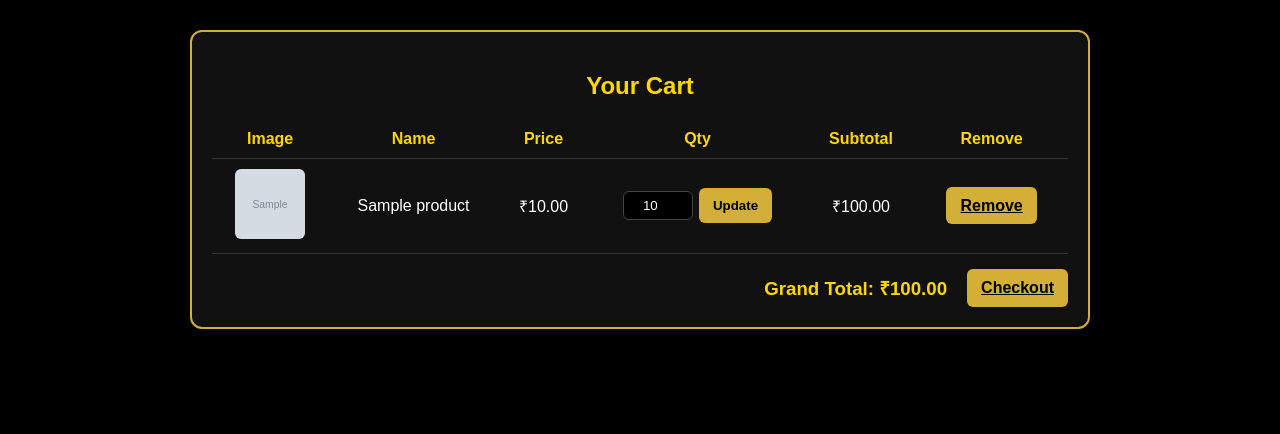
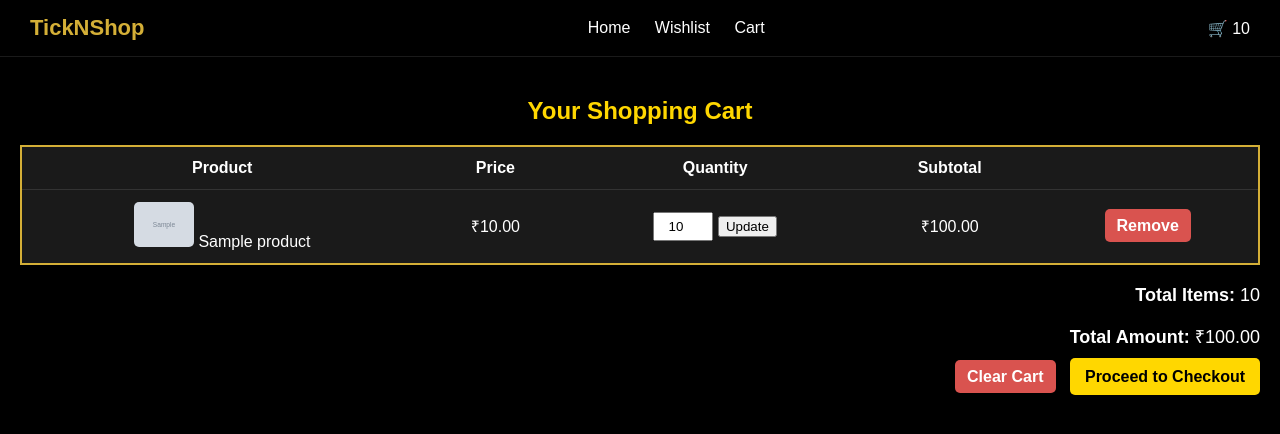
Before and after one commit to Hetvipatel5/TickNShop, a PHP site: page /cart.php in a window 1280 px wide. Shown: the top 434 px of the page. Run offline with PHP 8.4, Linux system fonts and the light colour scheme; the visitor is signed in with stand-in values (Sample User, id 1); tables that the repository leaves empty or names only in its code hold one stand-in row (values such as "Sample post"); grey boxes marked "Sample" are stand-in pictures.

```diff
--- a/cart.php
+++ b/cart.php
@@ -1,24 +1,70 @@
 <?php
-include 'auth.php'; require_login_or_redirect();
+session_start();
 include 'db.php';
 
-$user_id = (int)$_SESSION['user_id'];
+$session_id = session_id();
+$user_id = isset($_SESSION['user_id']) ? $_SESSION['user_id'] : null;
 
-$sql = "SELECT p.id, p.name, p.price, p.image, c.quantity
+// --- Update quantity ---
+if (isset($_POST['update_quantity'])) {
+    $id = (int)$_POST['id'];
+    $qty = max(1, (int)$_POST['quantity']);
+
+    $sql = "UPDATE cart SET quantity=? WHERE id=? AND (session_id=? OR user_id=?)";
+    $stmt = $conn->prepare($sql);
+    $stmt->bind_param("iisi", $qty, $id, $session_id, $user_id);
+    $stmt->execute();
+
+    header("Location: cart.php");
+    exit;
+}
+
+// --- Remove item ---
+if (isset($_GET['remove'])) {
+    $id = (int)$_GET['remove'];
+
+    $sql = "DELETE FROM cart WHERE id=? AND (session_id=? OR user_id=?)";
+    $stmt = $conn->prepare($sql);
+    $stmt->bind_param("isi", $id, $session_id, $user_id);
+    $stmt->execute();
+
+    header("Location: cart.php");
+    exit;
+}
+
+// --- Clear cart ---
+if (isset($_GET['clear'])) {
+    if ($user_id) {
+        $stmt = $conn->prepare("DELETE FROM cart WHERE user_id=?");
+        $stmt->bind_param("i", $user_id);
+    } else {
+        $stmt = $conn->prepare("DELETE FROM cart WHERE session_id=?");
+        $stmt->bind_param("s", $session_id);
+    }
+    $stmt->execute();
+
+    header("Location: cart.php");
+    exit;
+}
+
+// --- Fetch cart items ---
+$sql = "SELECT c.id, c.quantity, p.name, p.price, p.image
         FROM cart c
-        JOIN products p ON p.id = c.product_id
-        WHERE c.user_id = ?";
+        JOIN products p ON c.product_id = p.id
+        WHERE c.session_id=? OR c.user_id=?";
 $stmt = $conn->prepare($sql);
-$stmt->bind_param("i", $user_id);
+$stmt->bind_param("si", $session_id, $user_id);
 $stmt->execute();
 $res = $stmt->get_result();
 
-$items = [];
-$total = 0;
+$cart_items = [];
+$total_items = 0;
+$total_amount = 0;
+
 while ($row = $res->fetch_assoc()) {
-    $row['subtotal'] = $row['price'] * $row['quantity'];
-    $total += $row['subtotal'];
-    $items[] = $row;
+    $cart_items[] = $row;
+    $total_items += $row['quantity'];
+    $total_amount += $row['price'] * $row['quantity'];
 }
 ?>
 <!DOCTYPE html>
@@ -27,55 +73,70 @@ while ($row = $res->fetch_assoc()) {
     <meta charset="UTF-8">
     <title>Your Cart | TickNShop</title>
     <link rel="stylesheet" href="style.css?v=<?php echo time(); ?>">
-  <style>
-    .cart{max-width:900px;margin:30px auto;background:#111;padding:20px;border:2px solid #D4AF37;border-radius:12px;}
-    table{width:100%;border-collapse:collapse}
-    th,td{padding:10px;border-bottom:1px solid #333;text-align:center;color:#fff}
-    th{color:#FFD700}
-    img{width:70px;height:70px;object-fit:cover;border-radius:6px}
-    .actions a, .actions button{margin:0 4px}
-    .total{display:flex;justify-content:flex-end;gap:20px;align-items:center;margin-top:15px}
-    .btn{background:#D4AF37;color:#000;padding:10px 14px;border:none;border-radius:6px;font-weight:bold;cursor:pointer}
-    .btn:hover{background:#FFD700}
-    input[type=number]{width:70px;padding:6px;border-radius:6px;border:1px solid #444;background:#000;color:#fff;text-align:center}
-  </style>
 </head>
 <body>
-  <div class="cart">
-    <h2 style="text-align:center;color:#FFD700;">Your Cart</h2>
 
-    <?php if (!$items): ?>
-      <p style="text-align:center;color:#ccc;">Your cart is empty.</p>
+<header class="header">
+    <div class="logo">TickNShop</div>
+    <nav class="navbar">
+        <a href="index.php">Home</a>
+        <a href="wishlist.php">Wishlist</a>
+        <a href="cart.php">Cart</a>
+    </nav>
+    <div class="icons">
+        🛒 <?php echo $total_items; ?>
+    </div>
+</header>
+
+<section class="cart-page">
+    <h2>Your Shopping Cart</h2>
+
+    <?php if (empty($cart_items)): ?>
+        <p style="text-align:center; color:#FFD700;">Your cart is empty.</p>
     <?php else: ?>
-      <table>
+        <table class="cart-table">
+            <thead>
                 <tr>
-          <th>Image</th><th>Name</th><th>Price</th><th>Qty</th><th>Subtotal</th><th>Remove</th>
+                    <th>Product</th>
+                    <th>Price</th>
+                    <th>Quantity</th>
+                    <th>Subtotal</th>
+                    <th></th>
                 </tr>
-        <?php foreach ($items as $it): ?>
+            </thead>
+            <tbody>
+                <?php foreach ($cart_items as $item): ?>
                     <tr>
-          <td><img src="<?php echo htmlspecialchars($it['image']); ?>"></td>
-          <td><?php echo htmlspecialchars($it['name']); ?></td>
-          <td>₹<?php echo number_format($it['price'], 2); ?></td>
                         <td>
-            <form action="cart_update.php" method="POST" style="display:inline-flex;gap:6px;justify-content:center;align-items:center">
-              <input type="hidden" name="product_id" value="<?php echo (int)$it['id']; ?>">
-              <input type="number" name="quantity" min="1" value="<?php echo (int)$it['quantity']; ?>">
-              <button class="btn" type="submit">Update</button>
+                            <img src="<?php echo htmlspecialchars($item['image']); ?>" alt="" width="60">
+                            <?php echo htmlspecialchars($item['name']); ?>
+                        </td>
+                        <td>₹<?php echo number_format($item['price'], 2); ?></td>
+                        <td>
+                            <form method="post" action="cart.php" class="qty-form">
+                                <input type="hidden" name="id" value="<?php echo $item['id']; ?>">
+                                <input type="number" name="quantity" value="<?php echo $item['quantity']; ?>" min="1">
+                                <button type="submit" name="update_quantity">Update</button>
                             </form>
                         </td>
-          <td>₹<?php echo number_format($it['subtotal'], 2); ?></td>
-          <td class="actions">
-            <a class="btn" href="cart_remove.php?product_id=<?php echo (int)$it['id']; ?>">Remove</a>
-          </td>
+                        <td>₹<?php echo number_format($item['price'] * $item['quantity'], 2); ?></td>
+                        <td><a href="cart.php?remove=<?php echo $item['id']; ?>" class="remove-btn">Remove</a></td>
                     </tr>
                 <?php endforeach; ?>
+            </tbody>
         </table>
 
-      <div class="total">
-        <h3 style="color:#FFD700;margin:0">Grand Total: ₹<?php echo number_format($total, 2); ?></h3>
-        <a class="btn" href="checkout.php">Checkout</a>
+        <div class="cart-summary">
+            <p><strong>Total Items:</strong> <?php echo $total_items; ?></p>
+            <p><strong>Total Amount:</strong> ₹<?php echo number_format($total_amount, 2); ?></p>
+        </div>
+
+        <div class="cart-actions">
+            <a href="cart.php?clear=1" class="remove-btn">Clear Cart</a>
+            <a href="checkout.php" class="checkout-btn">Proceed to Checkout</a>
         </div>
     <?php endif; ?>
-  </div>
+</section>
+
 </body>
 </html>
--- a/style.css
+++ b/style.css
@@ -169,6 +169,78 @@ button.buy:hover, button.wishlist:hover{background:var(--bright-gold)}
 .wishlist:hover {
   opacity: 0.8;
 }
+/* CART PAGE */
+.cart-page {
+    padding: 20px;
+    color: #fff;
+}
+
+.cart-page h2 {
+    text-align: center;
+    color: #FFD700;
+    margin-bottom: 20px;
+}
+
+.cart-table {
+    width: 100%;
+    border-collapse: collapse;
+    background: #1A1A1A;
+    border: 2px solid #D4AF37;
+}
+
+.cart-table th, .cart-table td {
+    padding: 12px;
+    border-bottom: 1px solid #333;
+    text-align: center;
+}
+
+.cart-table img {
+    border-radius: 5px;
+}
+
+.qty-form input[type="number"] {
+    width: 60px;
+    padding: 5px;
+    text-align: center;
+}
+
+.cart-summary {
+    margin-top: 20px;
+    text-align: right;
+    font-size: 18px;
+}
+
+.cart-actions {
+    margin-top: 20px;
+    text-align: right;
+}
+
+.checkout-btn {
+    background: #FFD700;
+    color: #000;
+    padding: 10px 15px;
+    border-radius: 5px;
+    font-weight: bold;
+    text-decoration: none;
+    margin-left: 10px;
+}
+
+.checkout-btn:hover {
+    background: #D4AF37;
+}
+
+.remove-btn {
+    background-color: #D9534F;
+    color: #FFF;
+    padding: 8px 12px;
+    border-radius: 5px;
+    text-decoration: none;
+    font-weight: bold;
+}
+
+.remove-btn:hover {
+    background-color: #B52B27;
+}
 
 /* ✅ Responsive for mobiles */
 @media (max-width: 768px) {
```
Also changed, not shown: add_to_cart.php (+37 -23 lines), cart_update.php (+13 -12 lines), checkout.php (+76 -57 lines), filter_products.php (+6 -2 lines), index.php (+32 -30 lines), images/fossil_gen.jpg (added), images/fossil_gen6.jpg (deleted), images/rado-hyperchrome-r32185153.jpg (deleted), images/rado-hyperchrome.jpg (added), images/sonata_gold.jpg (deleted), images/sonata_gold1.jpg (added). Lines whose indentation alone changed are shown as unchanged.
